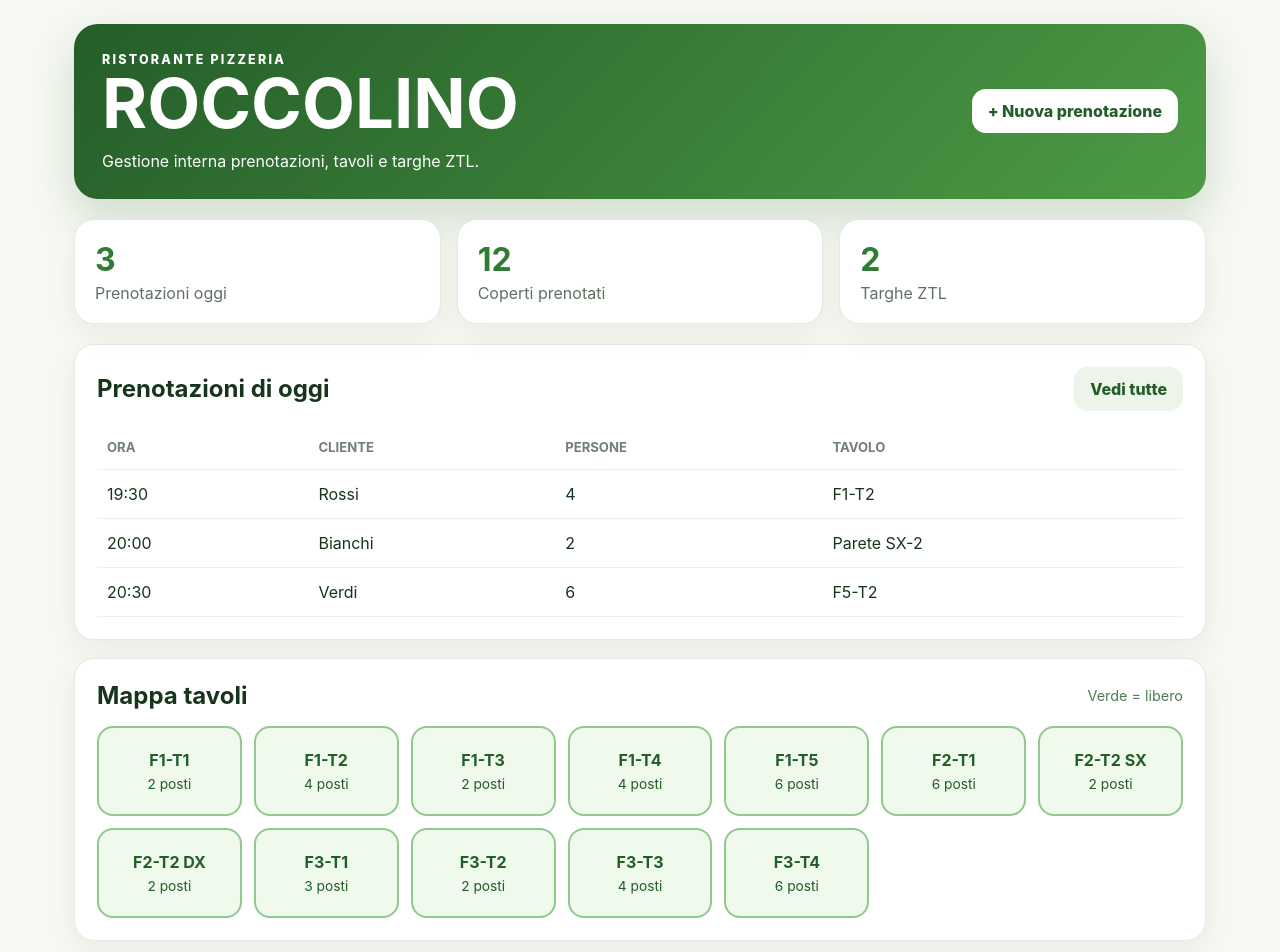
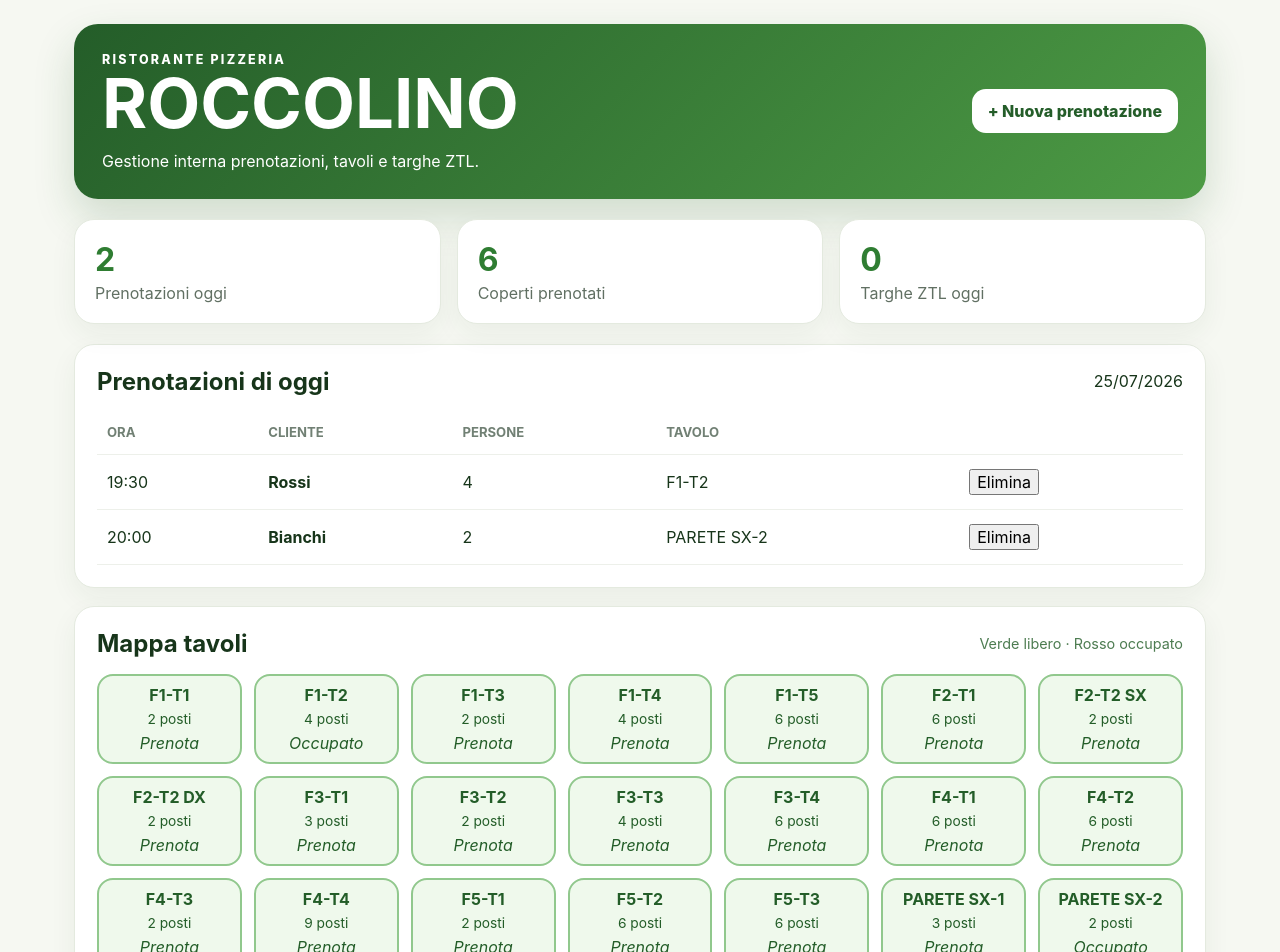
Before and after one commit to andreacaravella12-afk/Roccolino, a React (Vite) app: page / in a window 1280 px wide. Shown: the top 952 px of the page. Built offline with nearby package versions, Linux system fonts and the light colour scheme.

Commit message:
Rende funzionanti prenotazioni, tavoli e targhe ZTL

```diff
--- a/src/App.jsx
+++ b/src/App.jsx
@@ -1,16 +1,76 @@
-const prenotazioni = [
-  { ora: '19:30', cliente: 'Rossi', persone: 4, tavolo: 'F1-T2' },
-  { ora: '20:00', cliente: 'Bianchi', persone: 2, tavolo: 'Parete SX-2' },
-  { ora: '20:30', cliente: 'Verdi', persone: 6, tavolo: 'F5-T2' }
+import { useMemo, useState } from 'react';
+
+const TAVOLI = [
+  ['F1-T1', 2], ['F1-T2', 4], ['F1-T3', 2], ['F1-T4', 4], ['F1-T5', 6],
+  ['F2-T1', 6], ['F2-T2 SX', 2], ['F2-T2 DX', 2],
+  ['F3-T1', 3], ['F3-T2', 2], ['F3-T3', 4], ['F3-T4', 6],
+  ['F4-T1', 6], ['F4-T2', 6], ['F4-T3', 2], ['F4-T4', 9],
+  ['F5-T1', 2], ['F5-T2', 6], ['F5-T3', 6],
+  ['PARETE SX-1', 3], ['PARETE SX-2', 2], ['PARETE SX-3', 2], ['PARETE SX-4', 4], ['PARETE SX-5', 2],
+  ['PARETE DX-1', 5], ['PARETE DX-2', 2]
 ];
 
-const tavoli = [
-  ['F1-T1', 2], ['F1-T2', 4], ['F1-T3', 2], ['F1-T4', 4], ['F1-T5', 6],
-  ['F2-T1', 6], ['F2-T2 SX', 2], ['F2-T2 DX', 2],
-  ['F3-T1', 3], ['F3-T2', 2], ['F3-T3', 4], ['F3-T4', 6]
+const demoPrenotazioni = [
+  { id: 1, data: new Date().toISOString().slice(0, 10), ora: '19:30', cliente: 'Rossi', telefono: '', persone: 4, tavolo: 'F1-T2', note: '' },
+  { id: 2, data: new Date().toISOString().slice(0, 10), ora: '20:00', cliente: 'Bianchi', telefono: '', persone: 2, tavolo: 'PARETE SX-2', note: '' }
 ];
 
+function readStorage(key, fallback) {
+  try {
+    const value = localStorage.getItem(key);
+    return value ? JSON.parse(value) : fallback;
+  } catch {
+    return fallback;
+  }
+}
+
 function App() {
+  const [prenotazioni, setPrenotazioni] = useState(() => readStorage('roccolino-prenotazioni', demoPrenotazioni));
+  const [targhe, setTarghe] = useState(() => readStorage('roccolino-targhe', []));
+  const [modal, setModal] = useState(null);
+  const [form, setForm] = useState({ data: new Date().toISOString().slice(0, 10), ora: '19:30', cliente: '', telefono: '', persone: 2, tavolo: '', note: '' });
+  const [targaForm, setTargaForm] = useState({ targa: '', cliente: '', data: new Date().toISOString().slice(0, 10) });
+
+  const oggi = new Date().toISOString().slice(0, 10);
+  const prenotazioniOggi = prenotazioni.filter((p) => p.data === oggi).sort((a, b) => a.ora.localeCompare(b.ora));
+  const occupati = new Set(prenotazioniOggi.map((p) => p.tavolo));
+  const coperti = prenotazioniOggi.reduce((totale, p) => totale + Number(p.persone), 0);
+
+  const tavoliDisponibili = useMemo(() => TAVOLI.filter(([nome, posti]) => !occupati.has(nome) && posti >= Number(form.persone)), [form.persone, prenotazioniOggi.length]);
+
+  function salvaPrenotazioni(next) {
+    setPrenotazioni(next);
+    localStorage.setItem('roccolino-prenotazioni', JSON.stringify(next));
+  }
+
+  function salvaTarghe(next) {
+    setTarghe(next);
+    localStorage.setItem('roccolino-targhe', JSON.stringify(next));
+  }
+
+  function apriPrenotazione(tavolo = '') {
+    setForm({ data: oggi, ora: '19:30', cliente: '', telefono: '', persone: 2, tavolo, note: '' });
+    setModal('prenotazione');
+  }
+
+  function aggiungiPrenotazione(event) {
+    event.preventDefault();
+    if (!form.cliente.trim() || !form.tavolo) return;
+    salvaPrenotazioni([...prenotazioni, { ...form, id: Date.now(), persone: Number(form.persone) }]);
+    setModal(null);
+  }
+
+  function eliminaPrenotazione(id) {
+    salvaPrenotazioni(prenotazioni.filter((p) => p.id !== id));
+  }
+
+  function aggiungiTarga(event) {
+    event.preventDefault();
+    if (!targaForm.targa.trim()) return;
+    salvaTarghe([...targhe, { ...targaForm, id: Date.now(), targa: targaForm.targa.toUpperCase().replace(/\s/g, '') }]);
+    setTargaForm({ targa: '', cliente: '', data: oggi });
+  }
+
   return (
     <main className="app-shell">
       <header className="hero">
@@ -19,27 +79,26 @@ function App() {
           <h1>ROCCOLINO</h1>
           <p>Gestione interna prenotazioni, tavoli e targhe ZTL.</p>
         </div>
-        <button className="primary">+ Nuova prenotazione</button>
+        <button className="primary" onClick={() => apriPrenotazione()}>+ Nuova prenotazione</button>
       </header>
 
       <section className="stats">
-        <article><strong>3</strong><span>Prenotazioni oggi</span></article>
-        <article><strong>12</strong><span>Coperti prenotati</span></article>
-        <article><strong>2</strong><span>Targhe ZTL</span></article>
+        <article><strong>{prenotazioniOggi.length}</strong><span>Prenotazioni oggi</span></article>
+        <article><strong>{coperti}</strong><span>Coperti prenotati</span></article>
+        <article><strong>{targhe.filter((t) => t.data === oggi).length}</strong><span>Targhe ZTL oggi</span></article>
       </section>
 
       <section className="panel">
-        <div className="panel-title">
-          <h2>Prenotazioni di oggi</h2>
-          <button>Vedi tutte</button>
-        </div>
+        <div className="panel-title"><h2>Prenotazioni di oggi</h2><span>{new Date().toLocaleDateString('it-IT')}</span></div>
         <div className="table-wrap">
           <table>
-            <thead><tr><th>Ora</th><th>Cliente</th><th>Persone</th><th>Tavolo</th></tr></thead>
+            <thead><tr><th>Ora</th><th>Cliente</th><th>Persone</th><th>Tavolo</th><th></th></tr></thead>
             <tbody>
-              {prenotazioni.map((p) => (
-                <tr key={`${p.ora}-${p.cliente}`}>
-                  <td>{p.ora}</td><td>{p.cliente}</td><td>{p.persone}</td><td>{p.tavolo}</td>
+              {prenotazioniOggi.length === 0 && <tr><td colSpan="5">Nessuna prenotazione inserita.</td></tr>}
+              {prenotazioniOggi.map((p) => (
+                <tr key={p.id}>
+                  <td>{p.ora}</td><td><strong>{p.cliente}</strong><small>{p.telefono}</small></td><td>{p.persone}</td><td>{p.tavolo}</td>
+                  <td><button className="danger-link" onClick={() => eliminaPrenotazione(p.id)}>Elimina</button></td>
                 </tr>
               ))}
             </tbody>
@@ -48,27 +107,49 @@ function App() {
       </section>
 
       <section className="panel">
-        <div className="panel-title">
-          <h2>Mappa tavoli</h2>
-          <span className="legend">Verde = libero</span>
-        </div>
+        <div className="panel-title"><h2>Mappa tavoli</h2><span className="legend">Verde libero · Rosso occupato</span></div>
         <div className="tables-grid">
-          {tavoli.map(([nome, posti]) => (
-            <button className="table-card" key={nome}>
-              <strong>{nome}</strong>
-              <span>{posti} posti</span>
-            </button>
-          ))}
+          {TAVOLI.map(([nome, posti]) => {
+            const occupato = occupati.has(nome);
+            return <button className={`table-card ${occupato ? 'occupied' : ''}`} key={nome} onClick={() => !occupato && apriPrenotazione(nome)} disabled={occupato}>
+              <strong>{nome}</strong><span>{posti} posti</span><em>{occupato ? 'Occupato' : 'Prenota'}</em>
+            </button>;
+          })}
         </div>
       </section>
 
-      <section className="panel ztl">
-        <div>
-          <h2>Accessi ZTL</h2>
-          <p>Registra e controlla le targhe dei clienti.</p>
-        </div>
-        <button className="secondary">Gestisci targhe</button>
+      <section className="panel">
+        <div className="panel-title"><div><h2>Accessi ZTL</h2><p>Registra le targhe dei clienti.</p></div><button className="secondary" onClick={() => setModal('ztl')}>Gestisci targhe</button></div>
+        {targhe.filter((t) => t.data === oggi).map((t) => <div className="plate-row" key={t.id}><strong>{t.targa}</strong><span>{t.cliente || 'Cliente non indicato'}</span><button onClick={() => salvaTarghe(targhe.filter((x) => x.id !== t.id))}>Rimuovi</button></div>)}
       </section>
+
+      {modal === 'prenotazione' && <div className="modal-backdrop" onMouseDown={() => setModal(null)}>
+        <form className="modal" onSubmit={aggiungiPrenotazione} onMouseDown={(e) => e.stopPropagation()}>
+          <div className="panel-title"><h2>Nuova prenotazione</h2><button type="button" onClick={() => setModal(null)}>✕</button></div>
+          <div className="form-grid">
+            <label>Data<input type="date" value={form.data} onChange={(e) => setForm({ ...form, data: e.target.value })} required /></label>
+            <label>Ora<input type="time" value={form.ora} onChange={(e) => setForm({ ...form, ora: e.target.value })} required /></label>
+            <label>Cliente<input value={form.cliente} onChange={(e) => setForm({ ...form, cliente: e.target.value })} placeholder="Nome e cognome" required /></label>
+            <label>Telefono<input type="tel" value={form.telefono} onChange={(e) => setForm({ ...form, telefono: e.target.value })} placeholder="Numero di telefono" /></label>
+            <label>Persone<input type="number" min="1" max="20" value={form.persone} onChange={(e) => setForm({ ...form, persone: e.target.value, tavolo: '' })} required /></label>
+            <label>Tavolo<select value={form.tavolo} onChange={(e) => setForm({ ...form, tavolo: e.target.value })} required><option value="">Seleziona</option>{tavoliDisponibili.map(([nome, posti]) => <option key={nome} value={nome}>{nome} · {posti} posti</option>)}</select></label>
+            <label className="full">Note<textarea value={form.note} onChange={(e) => setForm({ ...form, note: e.target.value })} placeholder="Seggiolone, allergie, compleanno..." /></label>
+          </div>
+          <button className="secondary submit" type="submit">Salva prenotazione</button>
+        </form>
+      </div>}
+
+      {modal === 'ztl' && <div className="modal-backdrop" onMouseDown={() => setModal(null)}>
+        <form className="modal" onSubmit={aggiungiTarga} onMouseDown={(e) => e.stopPropagation()}>
+          <div className="panel-title"><h2>Nuova targa ZTL</h2><button type="button" onClick={() => setModal(null)}>✕</button></div>
+          <div className="form-grid">
+            <label>Targa<input value={targaForm.targa} onChange={(e) => setTargaForm({ ...targaForm, targa: e.target.value })} placeholder="AB123CD" required /></label>
+            <label>Cliente<input value={targaForm.cliente} onChange={(e) => setTargaForm({ ...targaForm, cliente: e.target.value })} /></label>
+            <label>Data<input type="date" value={targaForm.data} onChange={(e) => setTargaForm({ ...targaForm, data: e.target.value })} required /></label>
+          </div>
+          <button className="secondary submit" type="submit">Registra targa</button>
+        </form>
+      </div>}
     </main>
   );
 }
```
